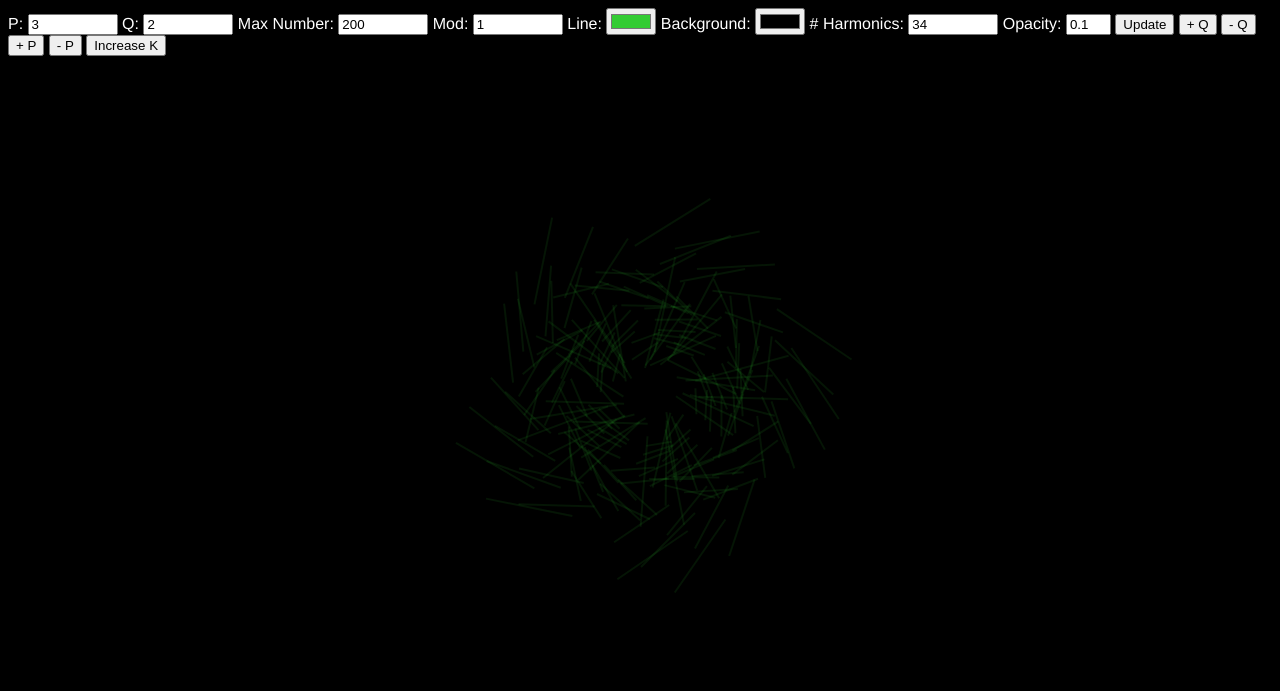
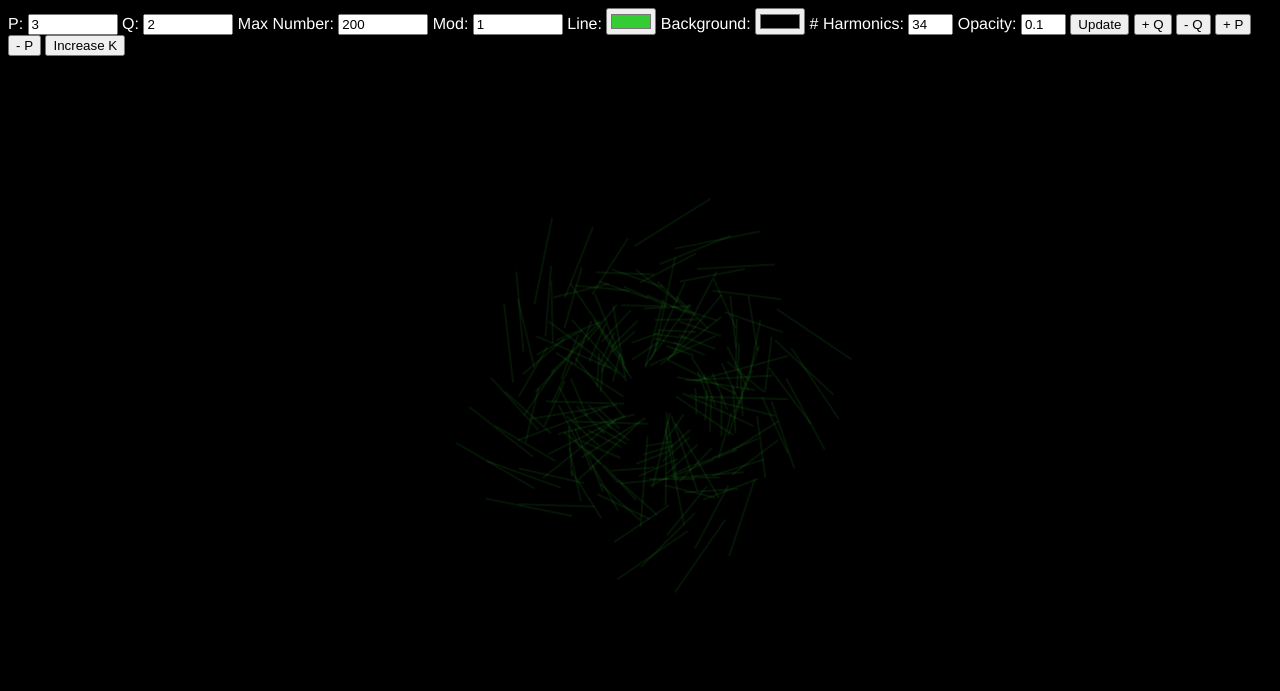
Before and after one commit to fastaro/ffwebsite, a Django app: page /app/ in a window 1280 px wide; the page is wider, and only the part inside the window is pictured. Shown: the top 691 px of that part. Run offline with Django 3.2, Linux system fonts and the light colour scheme.

Commit message:
harmonics size

```diff
--- a/templates/first_app/index.html
+++ b/templates/first_app/index.html
@@ -88,7 +88,7 @@
     <label for="background-color">Background:</label>
     <input type="color" id="background-color" value="#000000">
     <label for="k"># Harmonics:</label>
-    <input type="number" id="k" value="34" style="width:90px">
+    <input type="number" id="k" value="34" style="width:45px">
     <label for="opacity">Opacity:</label>
     <input type="number" id="opacity" value="0.1" style="width:45px">
     <button onclick="myFunction()">Update</button>
```
